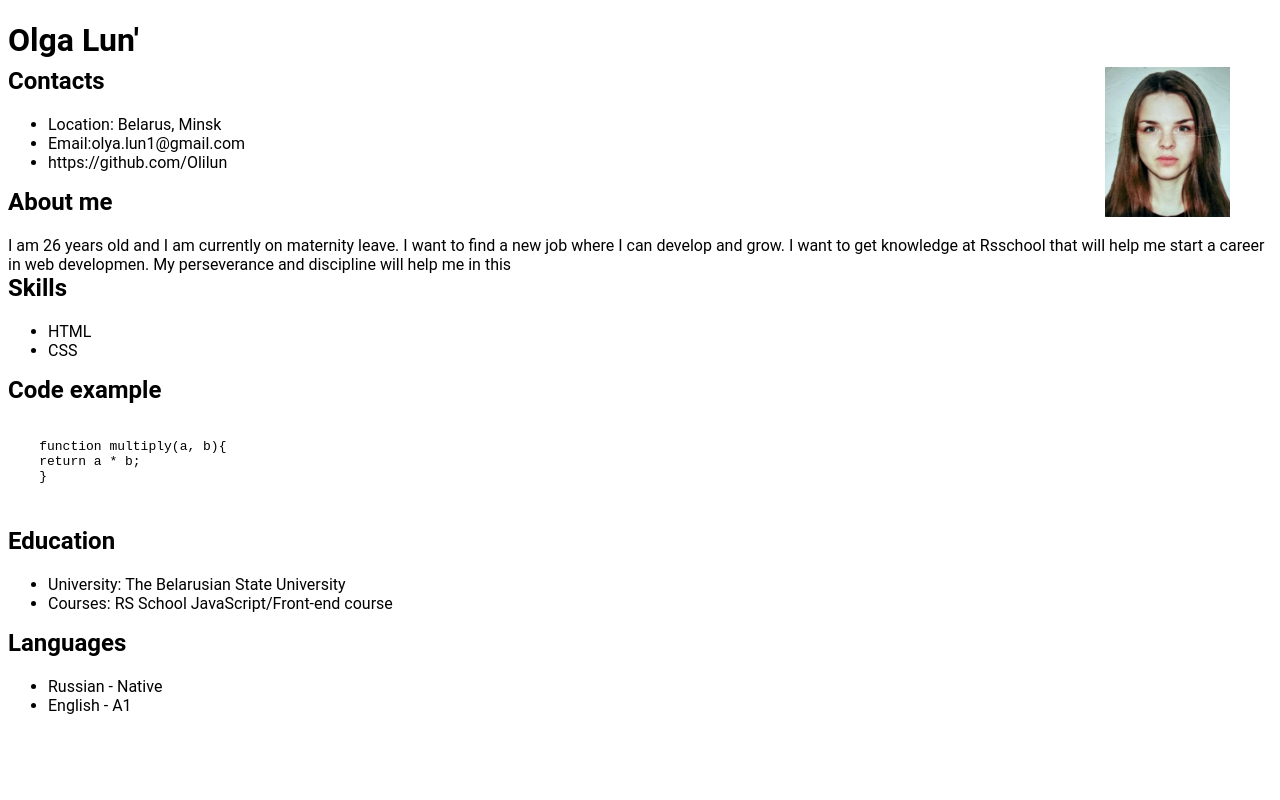
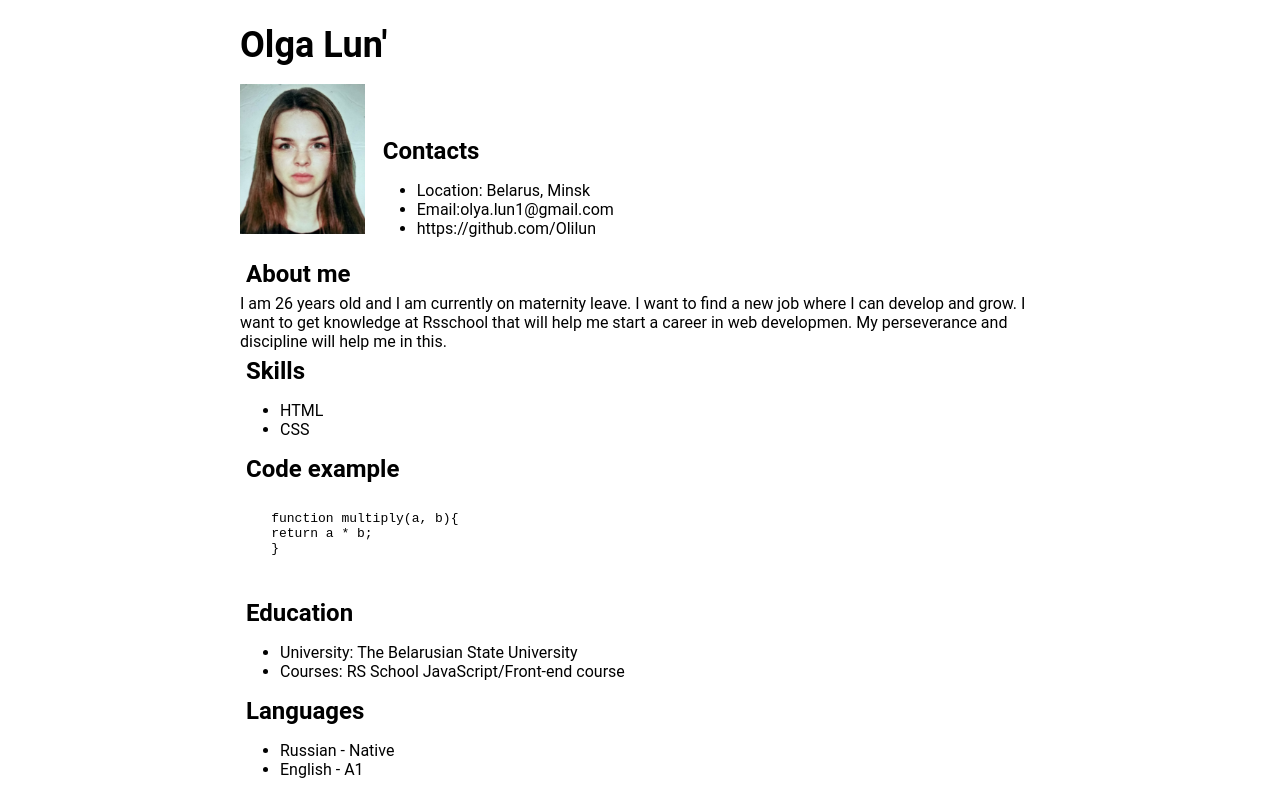
Before and after one commit to Olilun/rsschool-cv, a plain HTML site: page index.html in a window 1280 px wide. Drawn offline with Linux system fonts and the light colour scheme.

Commit message:
fix: change information

```diff
--- a/index.html
+++ b/index.html
@@ -9,12 +9,12 @@
 </head>
 
 <body>
-
+<div class="cv">
     <div class="name">
         <h1>Olga Lun'</h1>
     </div>
     <div class="photo">
-        <img src="IMG_20190801_143028_HDR.jpg" alt="/" height="150 px">
+        <img src="IMG_20190801_143028_HDR.jpg" alt="#">
     </div>
     <div class="contact">
         <h2>Contacts</h2>
@@ -24,11 +24,11 @@
             <li>https://github.com/Olilun</li>
         </ul>
     </div>
-    <div class="about"> <span>
-            <h2>About me</h2> </span>I am 26 years old and I am currently on maternity leave. I want to find a new job where I can
+    <div class="about">
+            <h2>About me</h2> I am 26 years old and I am currently on maternity leave. I want to find a new job where I can
         develop and
         grow. I want to get knowledge at Rsschool that will help me start a career in web developmen. My
-        perseverance and discipline will help me in this
+        perseverance and discipline will help me in this.
     </div>
     <div class="Skills">
         <h2>Skills</h2>
@@ -62,6 +62,7 @@
             <li>English - A1</li>
         </ul>
     </div>
+</div>
 </body>
 
 </html>
--- a/style.css
+++ b/style.css
@@ -1,16 +1,32 @@
-body{
+body {
     font-family: Roboto, sans-serif;
 }
 
 h1 {
-    margin-bottom: 0.25em;
+    font-size: 36px;
+    margin-bottom: 0.5em;
 }
 
-h2{
-    margin-top: 0;
+h2 {
+    margin: 0.25em;
 }
 
-.photo{
-    position: absolute;
+img {
+    height: 150px;
+}
+
+.photo {
+    display: inline;
+    height: 150px;
     right: 50px;
 }
+
+.contact {
+    display: inline-block;
+    margin-left: 0.5em;
+}
+
+.cv {
+    max-width: 800px;
+    margin: 0 auto;
+}
```
